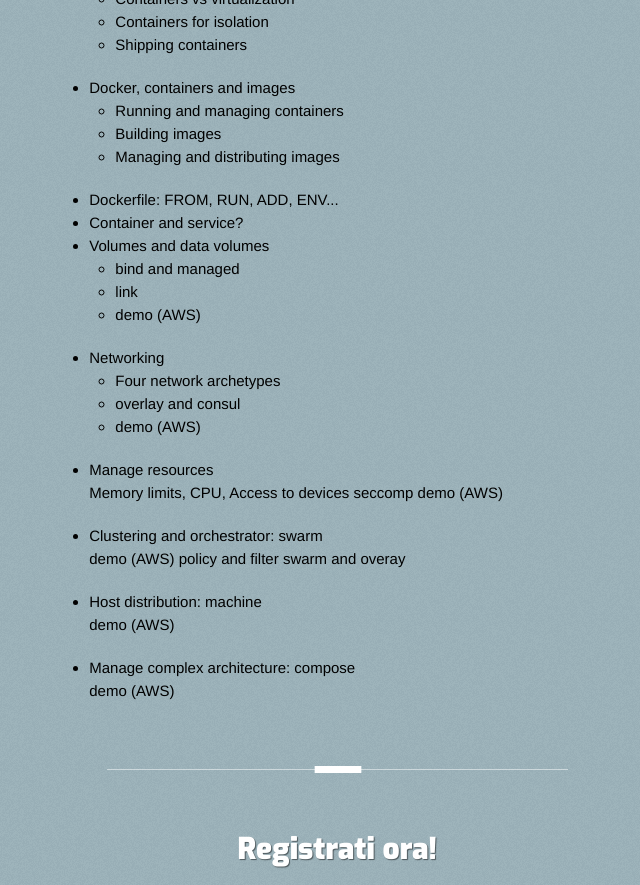
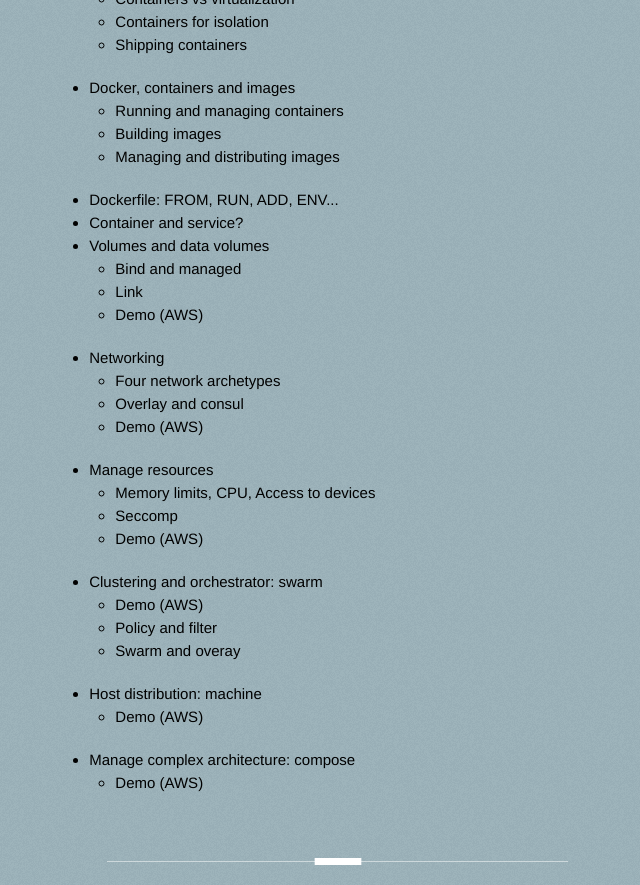
Before and after one commit to GrUSP/2016.containerday.it, a Jekyll site: the page built from index.html, in a window 1280 px wide and 900 px high, scrolled down 1771 px, cut to the strip 0-885 px from the top of the window. Shown: the whole strip, without its empty margins (303-943 px from the left). Built offline with Jekyll 4.4.1, drawn with Linux system fonts in a browser that asks for light colours; Markdown is read by kramdown in place of the engine named in the settings; comment, search, counter and statistics services are not loaded; some of the changed text lies outside the part shown.

Commit message:
Correzioni al link e al programma del workshop

```diff
--- a/_includes/section-workshop.html
+++ b/_includes/section-workshop.html
@@ -3,7 +3,7 @@
     <div class="container group">
         <div class="column_6 centered">
             <a name="workshop"></a>
-            <h3 class="center">Workshop</h3>
+            <h3 class="center">Il workshop</h3>
             <p>
                 Durante il workshop verranno presentate slide ed esercizi su argomenti avanzati: demo da istanze AWS
                 (swarm e overlay inclusi) con immagini basate su alpine (che non è una marca di birra) incluse le nuove
@@ -47,45 +47,45 @@
                 <li>
                     Volumes and data volumes
                     <ul>
-                        <li>bind and managed</li>
-                        <li>link</li>
-                        <li>demo (AWS)</li>
+                        <li>Bind and managed</li>
+                        <li>Link</li>
+                        <li>Demo (AWS)</li>
                     </ul>
                 </li>
                 <li>
                     Networking
                     <ul>
                         <li>Four network archetypes</li>
-                        <li>overlay and consul</li>
-                        <li>demo (AWS)</li>
+                        <li>Overlay and consul</li>
+                        <li>Demo (AWS)</li>
                     </ul>
                 </li>
                 <li>
                     Manage resources
                     <ul>
-                        Memory limits, CPU, Access to devices</li>
-                        seccomp</li>
-                        demo (AWS)</li>
+                        <li>Memory limits, CPU, Access to devices</li>
+                        <li>Seccomp</li>
+                        <li>Demo (AWS)</li>
                     </ul>
                 </li>
                 <li>
                     Clustering and orchestrator: swarm
                     <ul>
-                        demo (AWS)</li>
-                        policy and filter</li>
-                        swarm and overay</li>
+                        <li>Demo (AWS)</li>
+                        <li>Policy and filter</li>
+                        <li>Swarm and overay</li>
                     </ul>
                 </li>
                 <li>
                     Host distribution: machine
                     <ul>
-                        demo (AWS)</li>
+                        <li>Demo (AWS)</li>
                     </ul>
                 </li>
                 <li>
                     Manage complex architecture: compose
                     <ul>
-                        demo (AWS)</li>
+                        <li>Demo (AWS)</li>
                     </ul>
                 </li>
             </ul>
--- a/_layouts/containerday.html
+++ b/_layouts/containerday.html
@@ -49,9 +49,9 @@
             <li><a href="#top" title="{{ page.title }}">{{ page.title }}</a></li>
             <li><a href="#info" title="">La conferenza</a></li>
             {% if page.cfp %} <li><a href="#cfp" title="">Call for paper</a></li> {% endif %}
+            {% if page.speakers %} <li><a href="#programma" title="">Programma</a></li> {% endif %}
+            {% if page.workshop %} <li><a href="#workshop" title="">Il workshop</a></li> {% endif %}
             {% if page.tickets %} <li><a href="#tickets" title="">Registrati</a></li> {% endif %}
-            {% if page.speakers %} <li><a href="#programma" title="">Programma</a></li> {% endif %}
-            {% if page.workshop %} <li><a href="#workshop" title="">Workshop</a></li> {% endif %}
             <li><a href="#location" title="">La location</a></li>
             <li><a href="#sponsor" title="">Gli sponsor</a></li>
           </ul>
```
